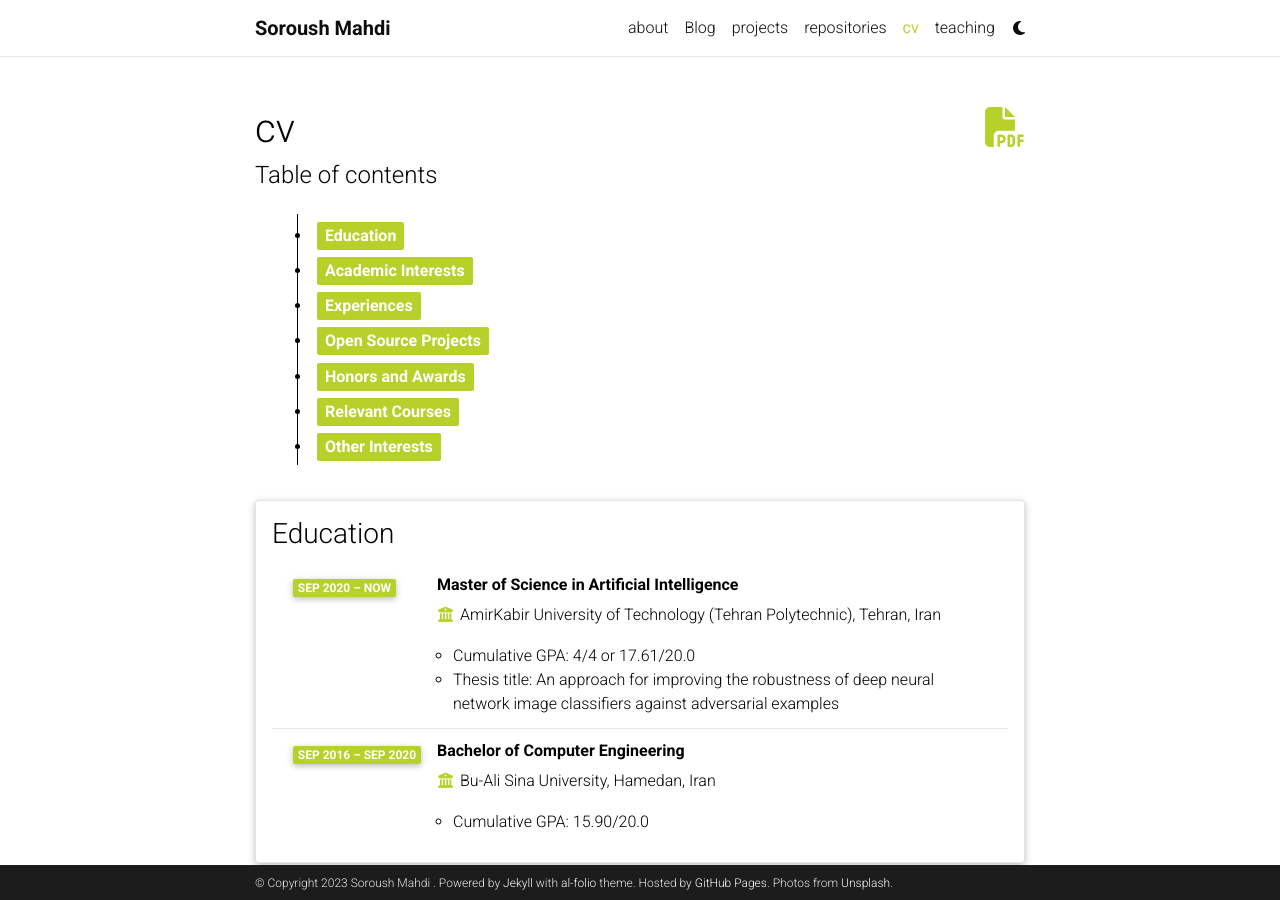
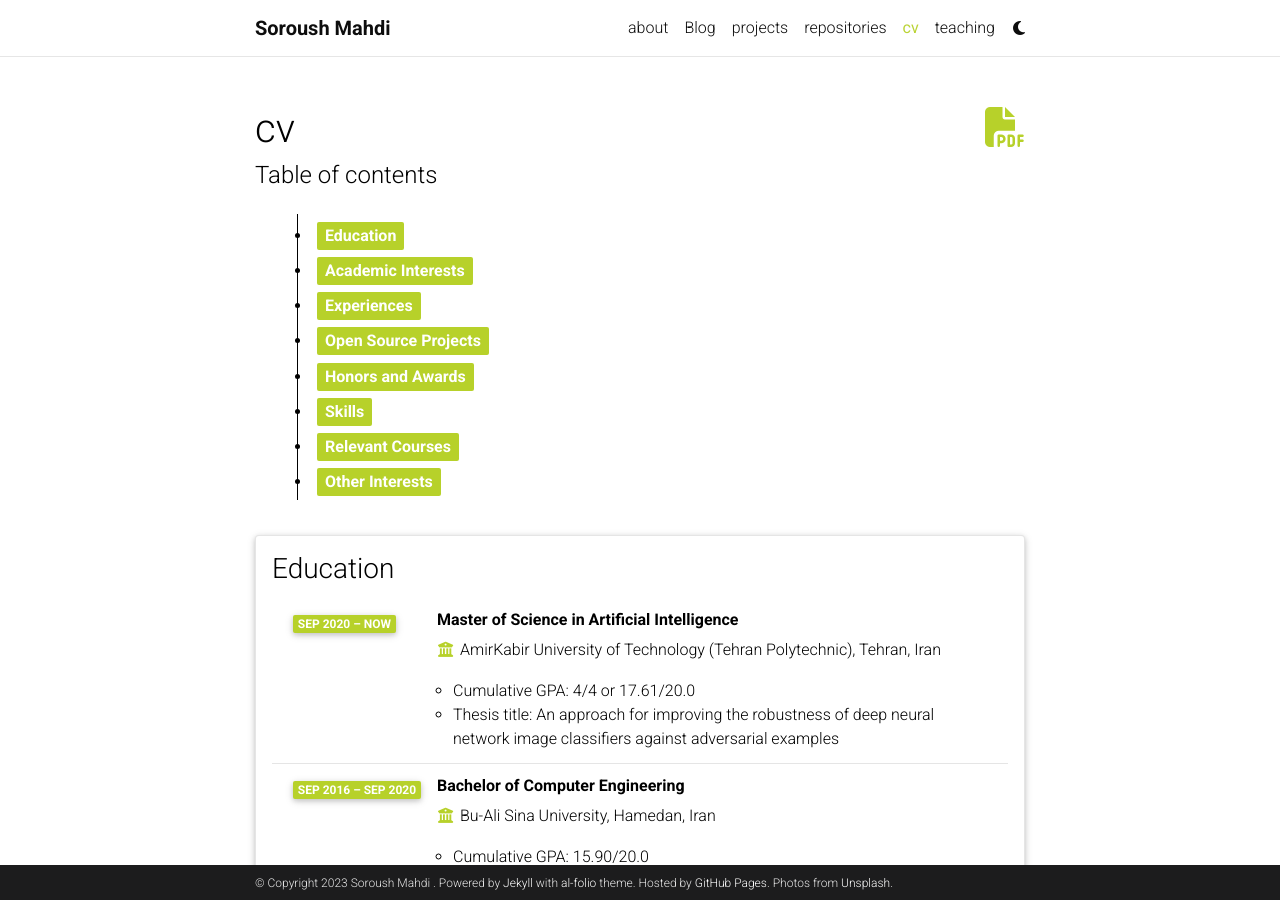
Before and after one commit to soroush-mim/soroush-mim.github.io, a Jekyll site: the page built from _pages/cv.md, in a window 1280 px wide and 900 px high. Built offline with Jekyll 4.4.1, drawn with Linux system fonts in a browser that asks for light colours; comment, search, counter and statistics services are not loaded; a style sheet for code colours, icons or effects is not loaded; some of the changed text lies outside the part shown.

Commit message:
Update cv.yml

```diff
--- a/_data/cv.yml
+++ b/_data/cv.yml
@@ -64,6 +64,11 @@
       items:
         - Max Planck Medal
 
+- title: Skills
+  type: nested_list
+  contents:
+    - title: Adversarial Robustness
+
 - title: Relevant Courses
   type: list
   contents:
```
